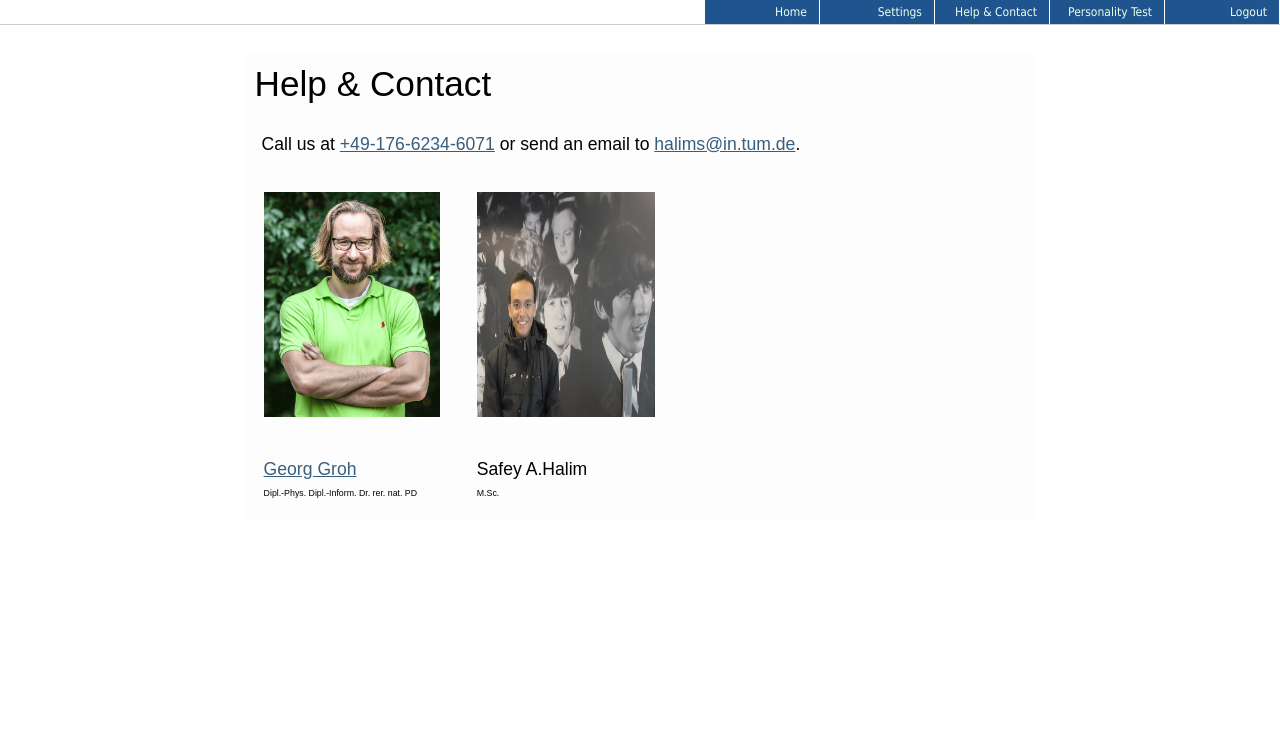
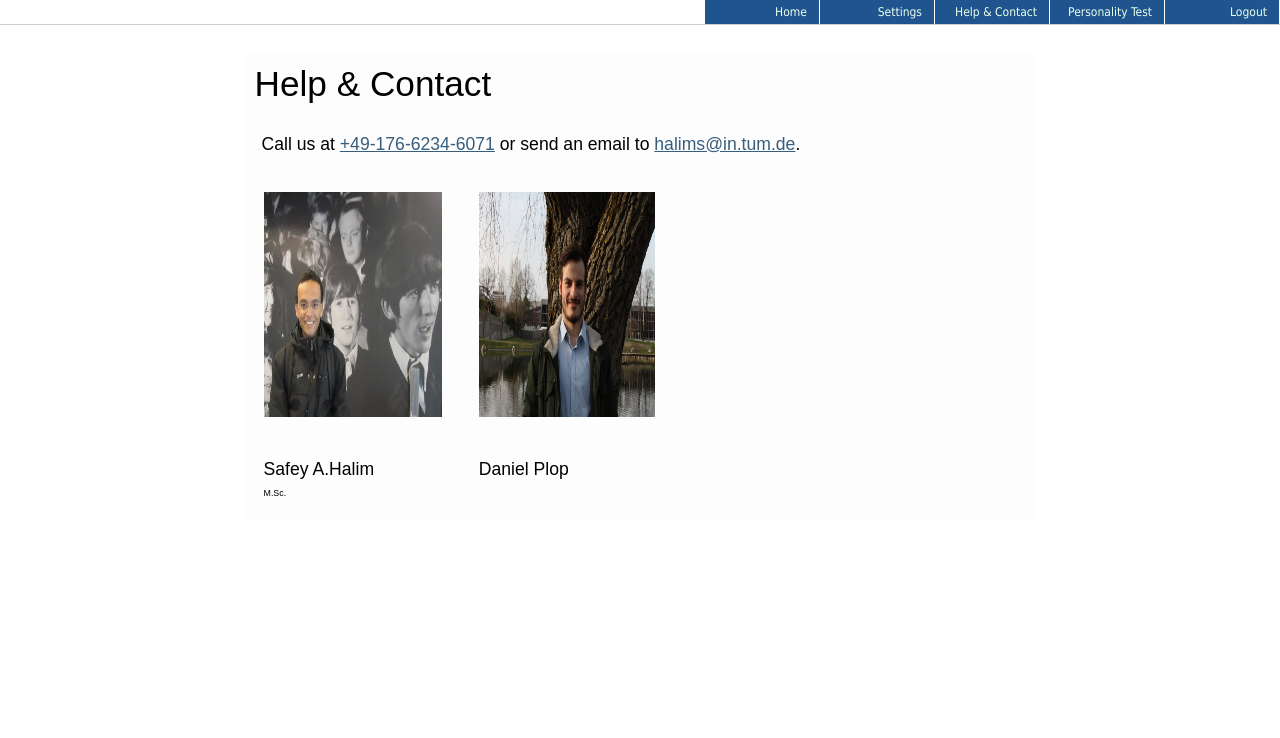
Before and after one commit to safeyhalim/guratorproject, a Django app: page /help/ in a window 1280 px wide. Shown: the top 738 px of the page. Run offline with Django 3.2, Linux system fonts and the light colour scheme; parts of the project's set-up code (start-up, migrations or seed data) failed here and were passed over; some libraries are stand-ins or nearby versions.

Commit message:
Issue#7: In Registration page matriculation number should not be mandatory Plus partly issue: Improve wording Added Daniel picture and removed georg

```diff
--- a/guratorapp/templates/guratorapp/help.html
+++ b/guratorapp/templates/guratorapp/help.html
@@ -15,21 +15,20 @@
             <tbody>
                 <tr>
                     <td>
-                        <p><img width="176" height="225" src="/static/georg2012.gif"></p>
+                        <p><img width="178" height="225" src="/static/safey.jpg"></p>
                     </td>
                     <td>
-                        <p><img width="178" height="225" src="/static/safey.jpg"></p>
+                        <p><img width="176" height="225" src="/static/daniel.jpg"></p>
                     </td>
                 </tr>
                 <tr>
                     <td>
-                        <p><a href="http://www11.in.tum.de/lehrstuhl/personen/grohg/">Georg Groh</a><br>
-                            <span class="tiny">Dipl.-Phys. Dipl.-Inform. Dr. rer. nat. PD</span>
+                        <p>Safey A.Halim<br>
+                            <span class="tiny">M.Sc.</span>
                         </p>
                     </td>
                     <td>
-                        <p>Safey A.Halim<br>
-                            <span class="tiny">M.Sc.</span>
+                        <p>Daniel Plop<br>
                         </p>
                     </td>
                 </tr>
--- a/guratorapp/templates/guratorapp/participant.html
+++ b/guratorapp/templates/guratorapp/participant.html
@@ -84,8 +84,7 @@
 
         <tr>
             <td class="right">Mariculation number:</td>
-            <td><input id="id_matriculation_number" maxlength="10" name="matriculation_number" type="text" /></td>
-            <td class="error">{{ form.matriculation_number.errors.as_text }}</td>
+            <td><input id="id_matriculation_number" maxlength="10" name="matriculation_number" type="text" /><span class="tooltip" title="Enter this field IF AND ONLY IF you are a student participating in this class! If you are not a TUM student, or if you are not taking this class, please leave it empty">What does this mean?</span></td>
         </tr>
 
         <tr>
--- a/guratorapp/views.py
+++ b/guratorapp/views.py
@@ -432,7 +432,8 @@ def start(request):
                 p.real_name = form.cleaned_data["real_name"]
                 p.gps_lat = form.cleaned_data["gps_lat"]
                 p.gps_long = form.cleaned_data["gps_long"]
-                p.matriculation_number = form.cleaned_data["matriculation_number"]
+                if form.cleaned_data["matriculation_number"] != None:
+                    p.matriculation_number = form.cleaned_data["matriculation_number"]
                 p.save()
 
                 u = authenticate(username=user.username, password=form.cleaned_data["password"])
```
Also changed, not shown: guratorapp/forms.py (+8 -7 lines), guratorapp/templates/guratorapp/home.html (+6 -3 lines), guratorapp/static/daniel.jpg (added).
